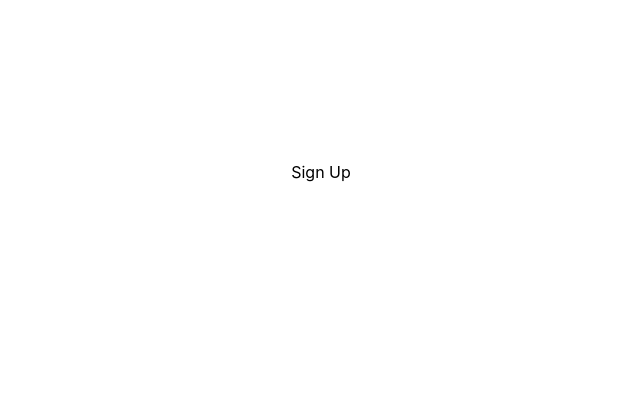
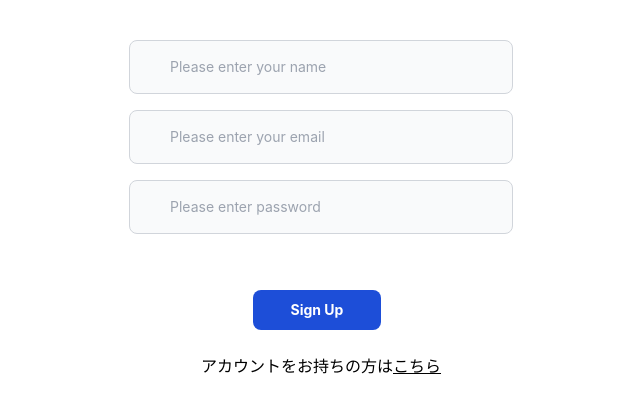
Before and after one commit to hikari-8/react-book-review-app, a React (Create React App) app: page /signup in a window 1280 px wide. Shown: the top 412 px of the page, without its empty margins (319-959 px from the left). Built offline with nearby package versions, Linux system fonts and the light colour scheme; no server answers.

Commit message:
update/ sign up component css

```diff
--- a/src/components/Signup.tsx
+++ b/src/components/Signup.tsx
@@ -1,5 +1,5 @@
 import React, { useState } from 'react';
-import { useNavigate } from 'react-router-dom';
+import { Link, useNavigate } from 'react-router-dom';
 import { User } from '../types/types';
 import { createUser, getUser } from '../api/user';
 import { useAuthInfoContext } from '../state/UserAuthInfoState';
@@ -31,11 +31,17 @@ const SignUp: React.FC = () => {
   };
 
   return (
-    <form onSubmit={handleSubmit} className='flex flex-col mx-52 space-y-4 mt-10'>
-      <input type="text" name="name" value={user.name} onChange={handleChange} className='border-solid border-indigo-600' />
-      <input type="email" name="email" value={user.email} onChange={handleChange} className='border-solid border-indigo-600'/>
-      <input type="password" name="password" value={user.password} onChange={handleChange} className='border-solid border-indigo-600' />
-      <button type="submit" className='border-solid border-indigo-600'>Sign Up</button>
+    <form onSubmit={handleSubmit} className='flex flex-col space-y-4 mt-10'>
+      <input type="text" name="name" value={user.name} onChange={handleChange} className='mx-auto w-96 p-4 pl-10 text-sm text-gray-900 border border-gray-300 rounded-lg bg-gray-50 focus:ring-blue-500 focus:border-blue-500' placeholder='Please enter your name' />
+      <input type="email" name="email" value={user.email} onChange={handleChange} className='mx-auto w-96 p-4 pl-10 text-sm text-gray-900 border border-gray-300 rounded-lg bg-gray-50 focus:ring-blue-500 focus:border-blue-500' placeholder='Please enter your email'/>
+      <input type="password" name="password" value={user.password} onChange={handleChange} className='mx-auto w-96 p-4 pl-10 text-sm text-gray-900 border border-gray-300 rounded-lg bg-gray-50 focus:ring-blue-500 focus:border-blue-500' placeholder='Please enter password' />
+      <div className='mx-auto'>
+        <button type="submit" className='block w-32 justify-center items-center text-white font-bold bg-blue-700 hover:bg-blue-800 focus:ring-4 focus:ring-blue-300 rounded-lg text-sm px-5 py-2.5 mr-2 mb-2 mt-10'>Sign Up</button>
+      </div>
+      <div className='text-center'>
+        アカウントをお持ちの方は
+        <Link to="/login" className='underline hover:text-blue-700'>こちら</Link>
+      </div>
     </form>
   );
 };
--- a/src/routes/Approutes.tsx
+++ b/src/routes/Approutes.tsx
@@ -8,10 +8,10 @@ import { Home } from '../components/Home';
 const AppRoutes: React.FC = () => {
   return (
     <Routes>
-      <Route path="/signin" element={<Signin />} />
+      <Route path="/login" element={<Signin />} />
       <Route path="/signup" element={<Signup />} />
       <Route path="/user" element={<Home />} />
-      <Route path="/" element={<Navigate to="/signin"  replace />} />
+      <Route path="/" element={<Navigate to="/signup"  replace />} />
     </Routes>
   );
 };
```
